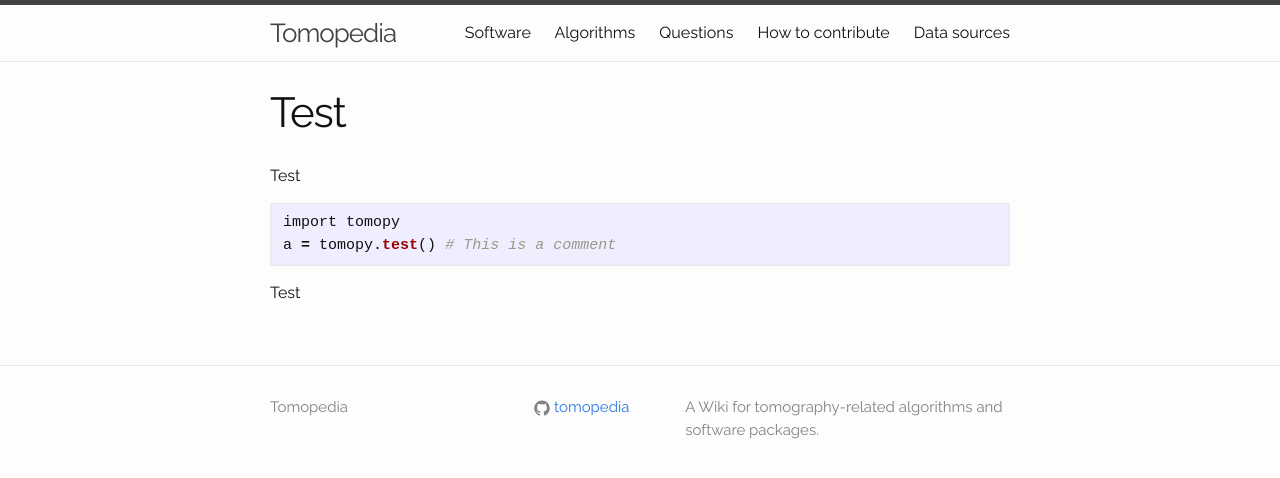
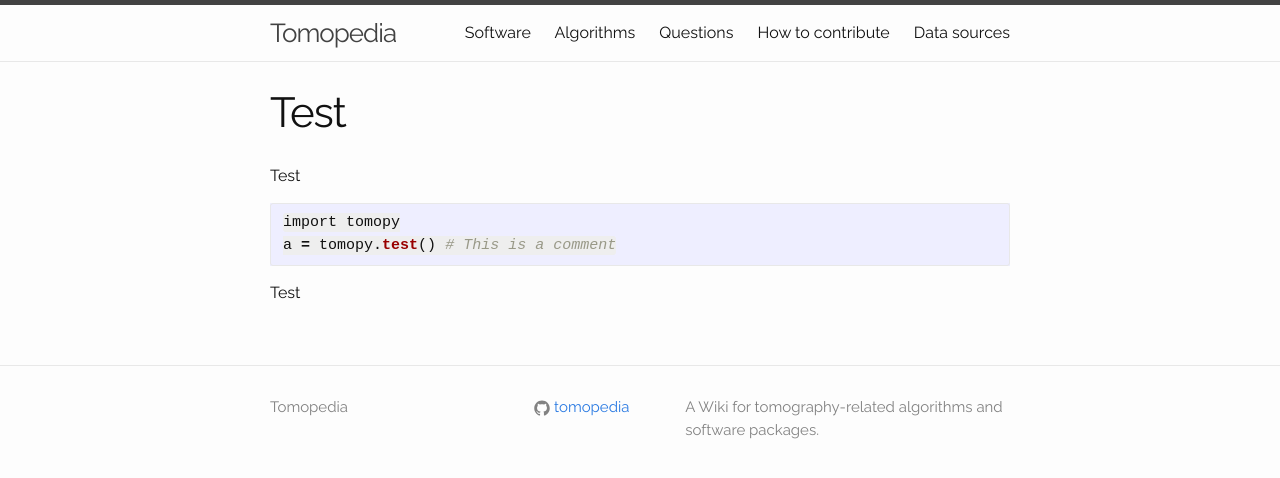
Before and after one commit to tomopedia/tomopedia.github.io, a Jekyll site: the page built from software/test.md, in a window 1280 px wide. Shown: the top 478 px of the page. Built offline with Jekyll 4.4.1, drawn with Linux system fonts in a browser that asks for light colours.

Commit message:
Change code font and background

```diff
--- a/_sass/minima/_base.scss
+++ b/_sass/minima/_base.scss
@@ -132,11 +132,12 @@ code {
   font-size: 15px;
   border: 1px solid $grey-color-light;
   border-radius: 3px;
-  background-color: #eef;
+  background-color: #eee;
 }
 
 code {
   padding: 1px 5px;
+  font-family: 'Source Code Pro', monospace;
 }
 
 pre {
```
